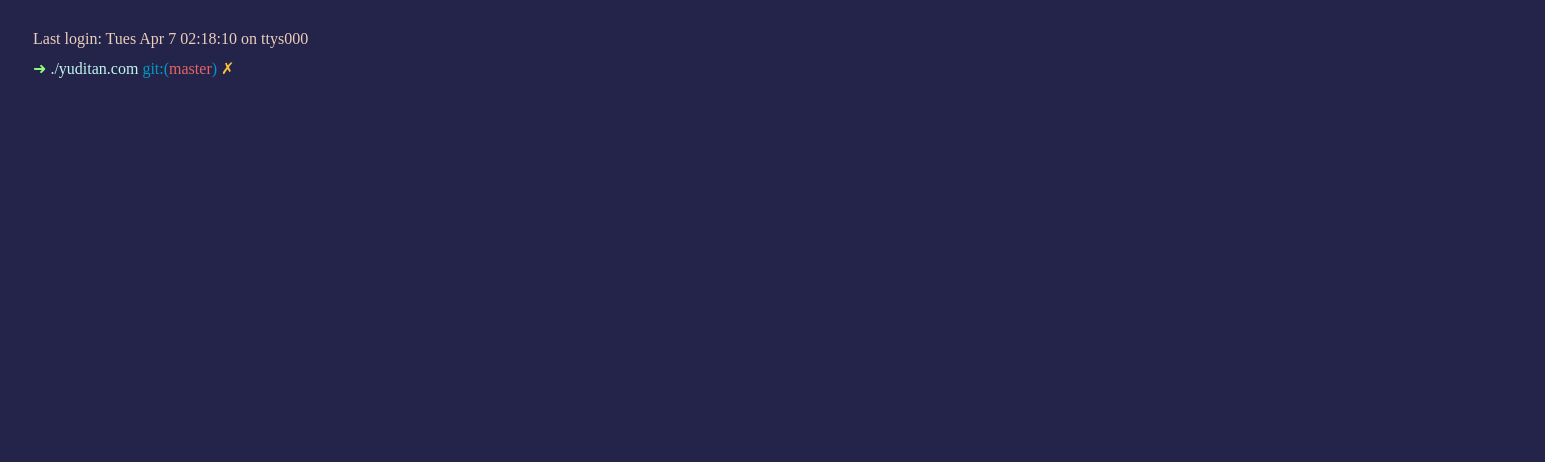
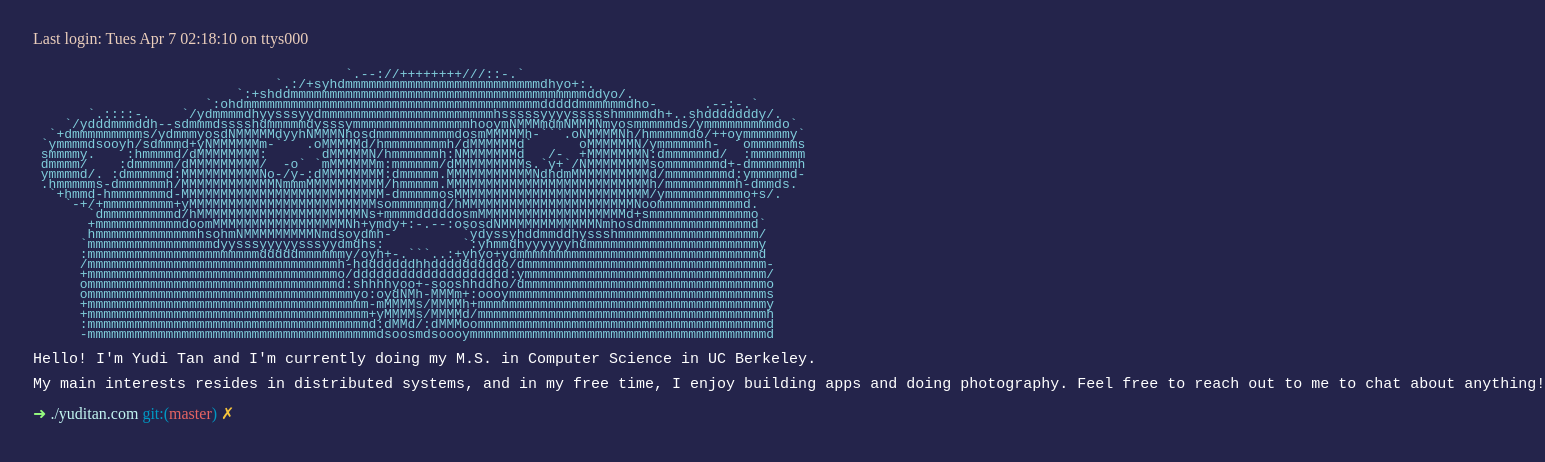
Before and after one commit to yudi-tan/yuditanwebsite2020, a Next.js app: page / in a window 1280 px wide. Shown: the top 462 px of the page, 1545 px wide, since content can reach past the window. Built offline with nearby package versions, Linux system fonts and the light colour scheme; a web font is replaced by a local one.

Commit message:
Added gopher ascii art and added intro text for better google rank

```diff
--- a/components/terminal.js
+++ b/components/terminal.js
@@ -1,6 +1,7 @@
 import React from "react";
 import moment from "moment";
 import OutsideClickHandler from "react-outside-click-handler";
+import Head from "next/head";
 
 class TerminalComponent extends React.Component {
   _input;
@@ -24,29 +25,20 @@ class TerminalComponent extends React.Component {
   }
 
   // Listens for the ctrl + l shortcut to clear contents on screen.
-  clearFunc = (e) => {
+  clearFunc = e => {
     if (e.ctrlKey && e.which == 76) {
       this.setState({ currCmd: "", pastCmds: [] });
     }
   };
 
   // Takes in a cmd string and returns a cmd obj {valid: bool, cmd: string, output: string}
-  transformCmd = (cmd) => {
+  transformCmd = cmd => {
     switch (cmd) {
       case "help":
         return {
           valid: true,
           cmd,
-          output:
-            "The available commands are: 'clear', 'help', 'about', 'email', 'github', 'resume' and 'linkedin'. ",
-        };
-
-      case "about":
-        return {
-          valid: true,
-          cmd,
-          output:
-            "Hello! I'm Yudi, a senior majoring in Computer Science at UC Berkeley.",
+          output: "The available commands are: 'clear', 'help', 'email', 'github', 'resume' and 'linkedin'. ",
         };
       case "email":
         return {
@@ -64,8 +56,7 @@ class TerminalComponent extends React.Component {
         return {
           valid: true,
           cmd,
-          output:
-            "https://drive.google.com/file/d/1WVZrES8Ia_34K-xSOrt9g6sf8Kx_tzlp/view?usp=sharing",
+          output: "https://drive.google.com/file/d/1WVZrES8Ia_34K-xSOrt9g6sf8Kx_tzlp/view?usp=sharing",
         };
       case "linkedin":
         return {
@@ -82,7 +73,7 @@ class TerminalComponent extends React.Component {
     }
   };
 
-  newCmd = (e) => {
+  newCmd = e => {
     if (e.keyCode == 13) {
       // If user pressed enter, push this cmd into pastCmds and reset
       // currCmd to blank
@@ -120,12 +111,55 @@ class TerminalComponent extends React.Component {
     const currTime = date.format("HH:mm:ss");
     return (
       <div>
+        <Head>
+          <title>Yudi Tan</title>
+
+        </Head>
         <p id="welcome">
           Last login: {currDay} {currMon} {date.date()} {currTime} on ttys000
         </p>
+        <pre>
+          <code style={{ color: "#81CFDD" }}>
+            {/* http://taylorkemper.com/assets/images/terminal-ascii-art/golang.txt */}
+            {`
+                                        \`.--://++++++++///::-.\`
+                               \`.:/+syhdmmmmmmmmmmmmmmmmmmmmmmmmmdhyo+:.
+                          \`:+shddmmmmmmmmmmmmmmmmmmmmmmmmmmmmmmmmmmmmmmddyo/.
+                      \`:ohdmmmmmmmmmmmmmmmmmmmmmmmmmmmmmmmmmmmmmmdddddmmmmmmdho-      .--:-.\`
+       \`.::::-.    \`/ydmmmmdhyysssyydmmmmmmmmmmmmmmmmmmmmmmhsssssyyyyssssshmmmmdh+..shdddddddy/.
+    \`/ydddmmmddh--sdmmmdsssshdmmmmmdysssymmmmmmmmmmmmmmmhooymNMMMmdmNMMMNmyosmmmmmds/ymmmmmmmmmdo\`
+  \`+dmmmmmmmmms/ydmmmyosdNMMMMMdyyhNMMMNhosdmmmmmmmmmmdosmMMMMMh-\`\`\`.oNMMMMNh/hmmmmmdo/++oymmmmmmy\`
+ \`ymmmmdsooyh/sdmmmd+yNMMMMMMm-\`   .oMMMMMd/hmmmmmmmmh/dMMMMMMd\`      oMMMMMMN/ymmmmmmh-  \`ommmmmms
+ smmmmy.    :hmmmmd/dMMMMMMMM:       dMMMMMN/hmmmmmmh:NMMMMMMMd   /-  +MMMMMMMN:dmmmmmmd/  :mmmmmmm
+ dmmmm/    :dmmmmm/dMMMMMMMMM/  -o\` \`mMMMMMMm:mmmmmm/dMMMMMMMMMs.\`y+\`/NMMMMMMMMsommmmmmmd+-dmmmmmmh
+ ymmmmd/. :dmmmmmd:MMMMMMMMMMNo-/y-:dMMMMMMMM:dmmmmm.MMMMMMMMMMMNdhdmMMMMMMMMMMd/mmmmmmmmd:ymmmmmd-
+ .hmmmmms-dmmmmmmh/MMMMMMMMMMMMNmmmMMMMMMMMMM/hmmmmm.MMMMMMMMMMMMMMMMMMMMMMMMMMh/mmmmmmmmmh-dmmds.
+  \`+hmmd-hmmmmmmmd-MMMMMMMMMMMMMMMMMMMMMMMMMM-dmmmmmosMMMMMMMMMMMMMMMMMMMMMMMMM/ymmmmmmmmmmo+s/.
+    \`-+/+mmmmmmmmm+yMMMMMMMMMMMMMMMMMMMMMMMMsommmmmmd/hMMMMMMMMMMMMMMMMMMMMMMNoommmmmmmmmmmd.
+       \`dmmmmmmmmmd/hMMMMMMMMMMMMMMMMMMMMMNs+mmmmdddddosmMMMMMMMMMMMMMMMMMMMd+smmmmmmmmmmmmmo
+       +mmmmmmmmmmmdoomMMMMMMMMMMMMMMMMMNh+ymdy+:-.--:ososdNMMMMMMMMMMMMNmhosdmmmmmmmmmmmmmmd\`
+       hmmmmmmmmmmmmmhsohmNMMMMMMMMMNmdsoydmh-         \`ydyssyhddmmddhyssshmmmmmmmmmmmmmmmmmm/
+      \`mmmmmmmmmmmmmmmmdyysssyyyyysssyydmdhs:          \`:yhmmdhyyyyyyhdmmmmmmmmmmmmmmmmmmmmmmy
+      :mmmmmmmmmmmmmmmmmmmmmmdddddmmmmmmy/oyh+-.\`\`\`..:+yhyo+ydmmmmmmmmmmmmmmmmmmmmmmmmmmmmmmmd
+      /mmmmmmmmmmmmmmmmmmmmmmmmmmmmmmmmh-hdddddddhhdddddddddo/dmmmmmmmmmmmmmmmmmmmmmmmmmmmmmmm-
+      +mmmmmmmmmmmmmmmmmmmmmmmmmmmmmmmmo/dddddddddddddddddddd:ymmmmmmmmmmmmmmmmmmmmmmmmmmmmmmm/
+      ommmmmmmmmmmmmmmmmmmmmmmmmmmmmmmmd:shhhhyoo+-sooshhddho/dmmmmmmmmmmmmmmmmmmmmmmmmmmmmmmmo
+      ommmmmmmmmmmmmmmmmmmmmmmmmmmmmmmmmmyo:oydNMh-MMMm+:oooymmmmmmmmmmmmmmmmmmmmmmmmmmmmmmmmms
+      +mmmmmmmmmmmmmmmmmmmmmmmmmmmmmmmmmmmm-mMMMMs/MMMMh+mmmmmmmmmmmmmmmmmmmmmmmmmmmmmmmmmmmmmy
+      +mmmmmmmmmmmmmmmmmmmmmmmmmmmmmmmmmmmm+yMMMMs/MMMMd/mmmmmmmmmmmmmmmmmmmmmmmmmmmmmmmmmmmmmh
+      :mmmmmmmmmmmmmmmmmmmmmmmmmmmmmmmmmmmmd:dMMd/:dMMMoommmmmmmmmmmmmmmmmmmmmmmmmmmmmmmmmmmmmd
+      -mmmmmmmmmmmmmmmmmmmmmmmmmmmmmmmmmmmmmdsoosmdsoooymmmmmmmmmmmmmmmmmmmmmmmmmmmmmmmmmmmmmmd  `}
+          </code>
+          <p style={{ fontSize: 15 }}>
+            Hello! I'm Yudi Tan and I'm currently doing my M.S. in Computer Science in UC Berkeley.
+          </p>
+          <p style={{ fontSize: 15 }}>
+            My main interests resides in distributed systems, and in my free time, I enjoy building apps and doing photography. Feel free to reach out to me to chat about anything!
+          </p>
+        </pre>
         <OutsideClickHandler onOutsideClick={() => this._input.focus()}>
           <div>
-            {this.state.pastCmds.map((c) => (
+            {this.state.pastCmds.map(c => (
               <div style={{ marginBottom: "10px" }}>
                 <span id={c.valid ? "arrow" : "gitbranch"}>➜</span>
                 <span id="dir"> ./yuditan.com</span> <span id="git">git:(</span>
@@ -143,12 +177,12 @@ class TerminalComponent extends React.Component {
               <input
                 autoComplete="off"
                 autoFocus={true}
-                ref={(c) => (this._input = c)}
+                ref={c => (this._input = c)}
                 type="text"
                 maxLength="8"
                 id="cmd"
                 value={this.state.currCmd}
-                onChange={(e) => this.setState({ currCmd: e.target.value })}
+                onChange={e => this.setState({ currCmd: e.target.value })}
                 onKeyDown={this.newCmd}
               />
             </div>
```
